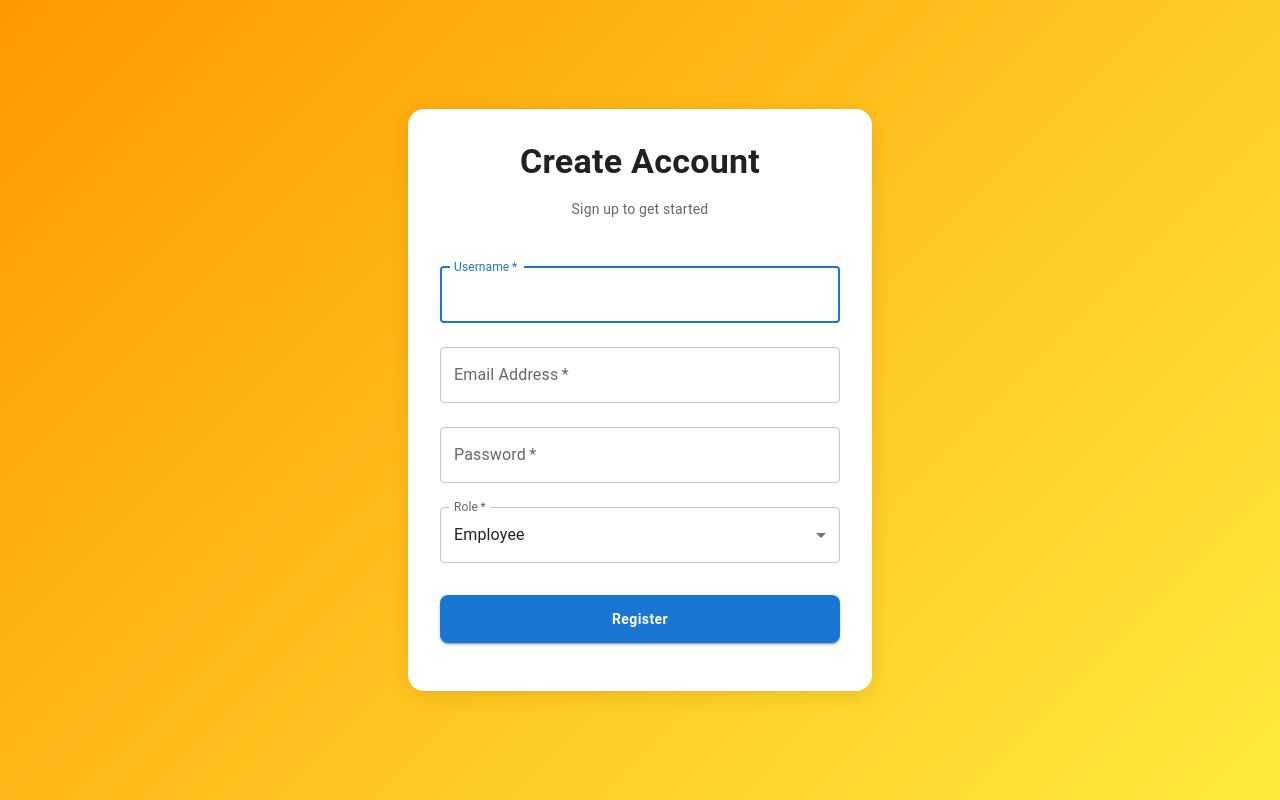
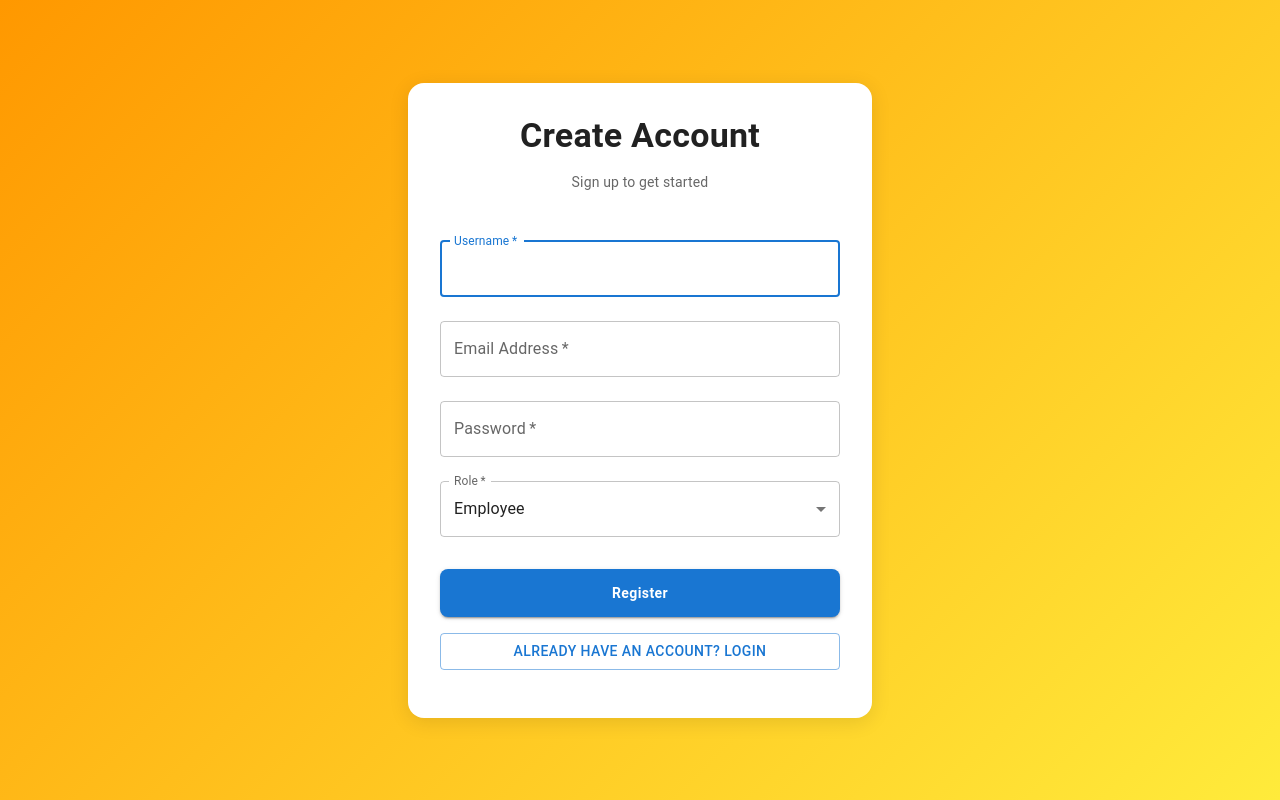
Before and after one commit to jainamga/expReport-Frontend, a React (Vite) app: page /register in a window 1280 px wide. Built offline with nearby package versions, Linux system fonts and the light colour scheme.

Commit message:
added catogories

```diff
--- a/src/components/AddExpenseForm.tsx
+++ b/src/components/AddExpenseForm.tsx
@@ -1,34 +1,43 @@
 import React, { useState } from 'react';
 import { useSelector } from 'react-redux';
 import type { RootState } from '../redux/store';
-import { Button, TextField, Box } from '@mui/material';
+import { Button, TextField, Box, MenuItem, Select, InputLabel, FormControl } from '@mui/material';
 import apiClient from '../api/apiClient'; // 1. Import the new api client
+
+const categories = [
+  { id: 1, name: 'Food' },
+  { id: 2, name: 'Transport' },
+  { id: 3, name: 'Utilities' },
+  { id: 4, name: 'Entertainment' },
+  { id: 5, name: 'Shopping' },
+  { id: 6, name: 'Health' },
+];
 
 const AddExpenseForm = () => {
   const [description, setDescription] = useState('');
   const [amount, setAmount] = useState('');
+  const [categoryId, setCategoryId] = useState(1);
   const token = useSelector((state: RootState) => state.auth.token);
 
   const handleSubmit = async (e: React.FormEvent) => {
     e.preventDefault();
     try {
-      // 2. Use the apiClient for the API call
       await apiClient.post(
-        '/expenses', // The base URL is now handled automatically
+        '/expenses',
         {
           description,
           amount: parseFloat(amount),
-          category_id: 1, // Hardcoding category 1 for now
+          category_id: categoryId,
           expense_date: new Date().toISOString().split('T')[0],
         },
         {
           headers: { Authorization: `Bearer ${token}` },
         }
       );
-
       alert('Expense submitted!');
       setDescription('');
       setAmount('');
+      setCategoryId(1);
     } catch (error) {
       console.error('Failed to submit expense', error);
     }
@@ -54,6 +63,21 @@ const AddExpenseForm = () => {
         required
         margin="normal"
       />
+      <FormControl fullWidth margin="normal" required>
+        <InputLabel id="category-label">Category</InputLabel>
+        <Select
+          labelId="category-label"
+          value={categoryId}
+          label="Category"
+          onChange={(e) => setCategoryId(Number(e.target.value))}
+        >
+          {categories.map((cat) => (
+            <MenuItem key={cat.id} value={cat.id}>
+              {cat.name}
+            </MenuItem>
+          ))}
+        </Select>
+      </FormControl>
       <Button type="submit" variant="contained">Submit</Button>
     </Box>
   );
--- a/src/pages/RegistrationPage.tsx
+++ b/src/pages/RegistrationPage.tsx
@@ -10,10 +10,11 @@ import {
 } from '@mui/material';
 import { styled } from '@mui/material/styles';
 import apiClient from '../api/apiClient';
+import { Link as RouterLink } from 'react-router-dom';
 
 const roles = [
   { value: 'Employee', label: 'Employee' },
-  { value: 'Manager', label: 'Manager' },
+  { value: 'Admin', label: 'Admin' },
 ];
 
 const StyledPaper = styled(Paper)(({ theme }) => ({
@@ -160,6 +161,15 @@ const RegistrationPage = () => {
               >
                 Register
               </StyledButton>
+              <Button
+                component={RouterLink}
+                to="/login"
+                fullWidth
+                variant="outlined"
+                sx={{ mb: 2 }}
+              >
+                Already have an account? Login
+              </Button>
               {message && (
                 <Typography color="primary" sx={{ mt: 2 }}>
                   {message}
```
